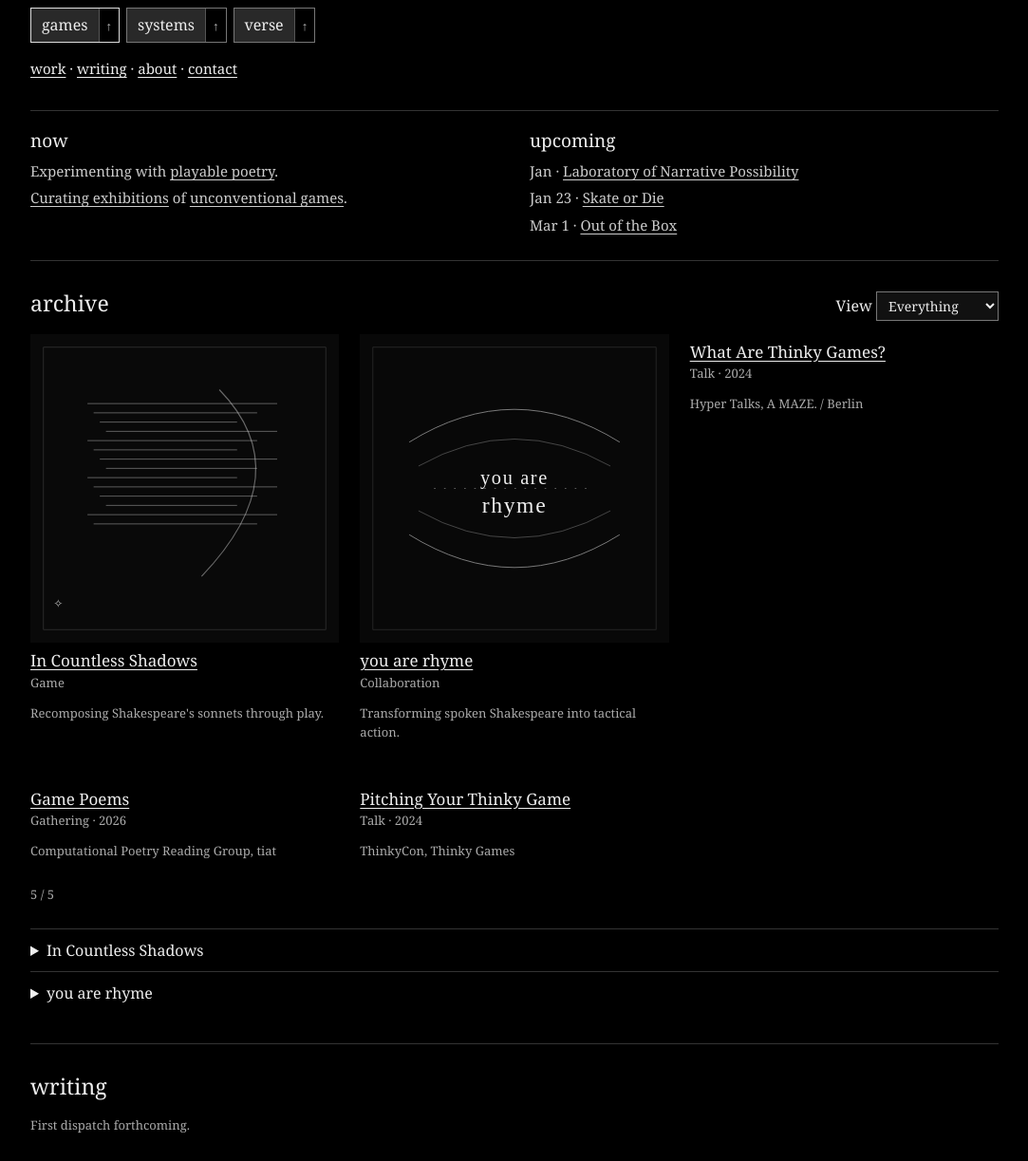
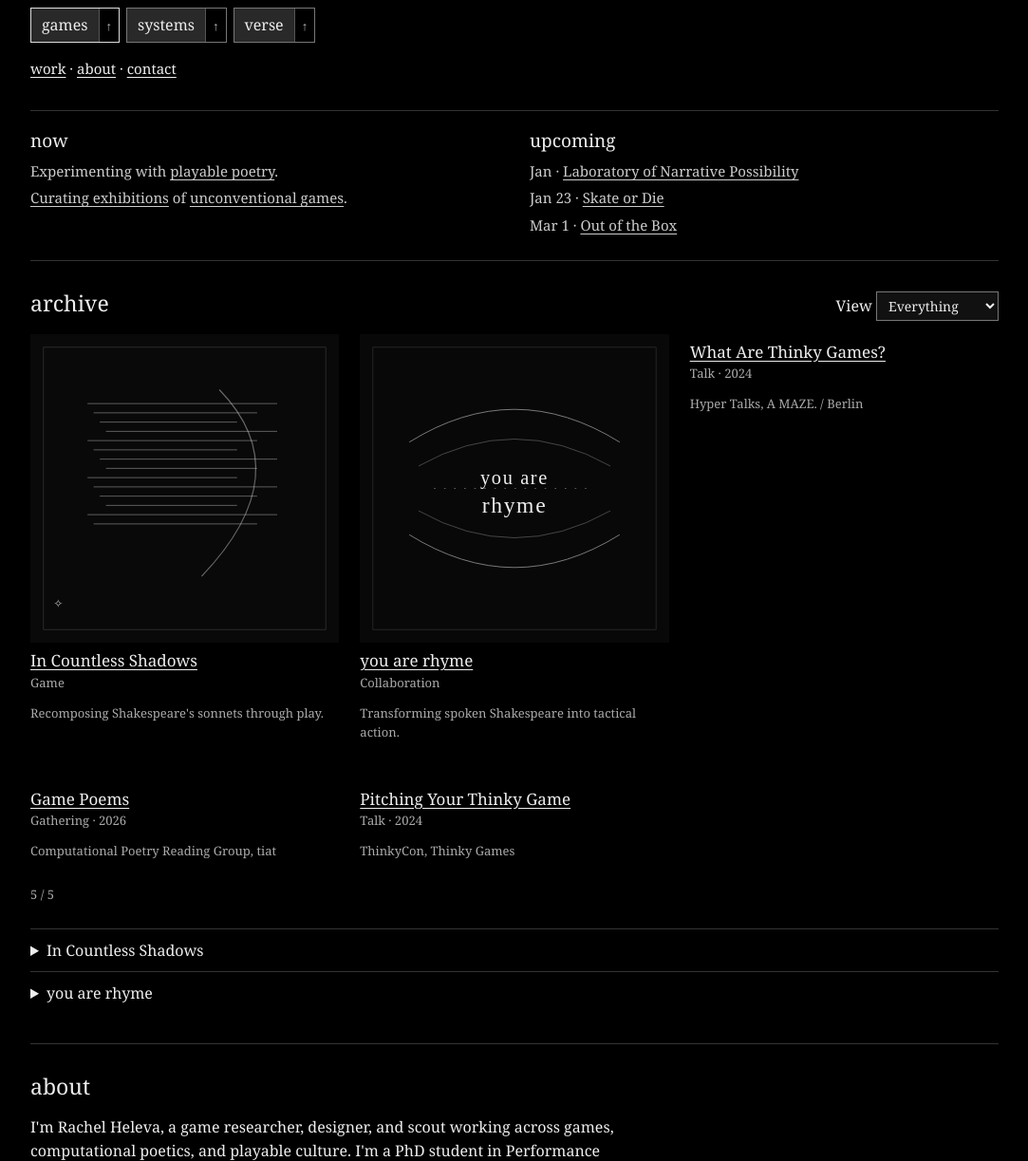
Before and after one commit to hlywa/portfolio-website, a plain HTML site: page index.html in a window 1280 px wide. Shown: the part 145-1368 px from the top of the page at 95% size, without its empty margins (98-1181 px from the left). Drawn offline with Linux system fonts and the light colour scheme.

Commit message:
Hide writing section until the first publication

```diff
--- a/index.html
+++ b/index.html
@@ -19,7 +19,7 @@
 <h1>rachel heleva</h1>
 <div id="lenses" class="lenses" aria-label="Gallery themes"></div>
 <noscript><p>games, systems, verse</p></noscript>
-<nav aria-label="Page sections"><a href="#work">work</a> · <a href="#writings">writing</a> · <a href="#about">about</a> · <a href="#contact">contact</a></nav>
+<nav aria-label="Page sections"><a href="#work">work</a><span id="writing-nav" hidden> · <a href="#writings">writing</a></span> · <a href="#about">about</a> · <a href="#contact">contact</a></nav>
 </header>
 <div class="activity">
 <section aria-labelledby="now-title"><h2 id="now-title">now</h2><ul id="now-list"><li>Experimenting with <a href="https://luma.com/gamepoems">playable poetry</a>.</li><li><a href="https://www.themade.org/">Curating exhibitions</a> of <a href="https://luma.com/pzkqk2af">unconventional games</a>.</li></ul></section>
@@ -85,7 +85,7 @@
   </div>
 </details></div>
 </section>
-<section id="writings" aria-labelledby="writings-title"><h2 id="writings-title">writing</h2><div id="writings-list"><p class="meta">First dispatch forthcoming.</p></div></section>
+<section id="writings" aria-labelledby="writings-title" hidden><h2 id="writings-title">writing</h2><div id="writings-list"></div></section>
 <section id="about" class="route about-cv">
 <div class="cv-wrap">
 <h2>about</h2>
--- a/writings.js
+++ b/writings.js
@@ -11,6 +11,8 @@ const writings = [];
 
 const list = document.getElementById("writings-list");
 if (list && writings.length) {
+  document.getElementById("writings").hidden = false;
+  document.getElementById("writing-nav").hidden = false;
   list.replaceChildren();
   const sorted = [...writings].sort((a, b) => b.date.localeCompare(a.date));
   for (const entry of sorted) {
```
